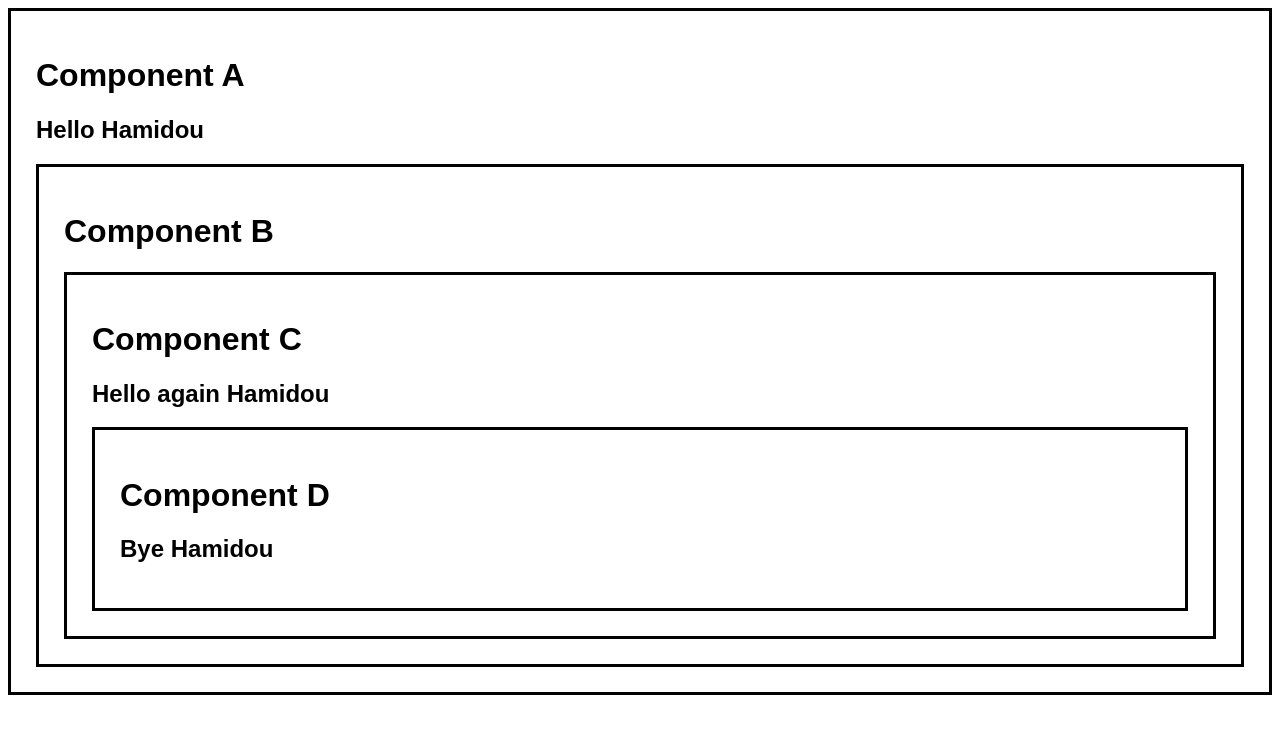
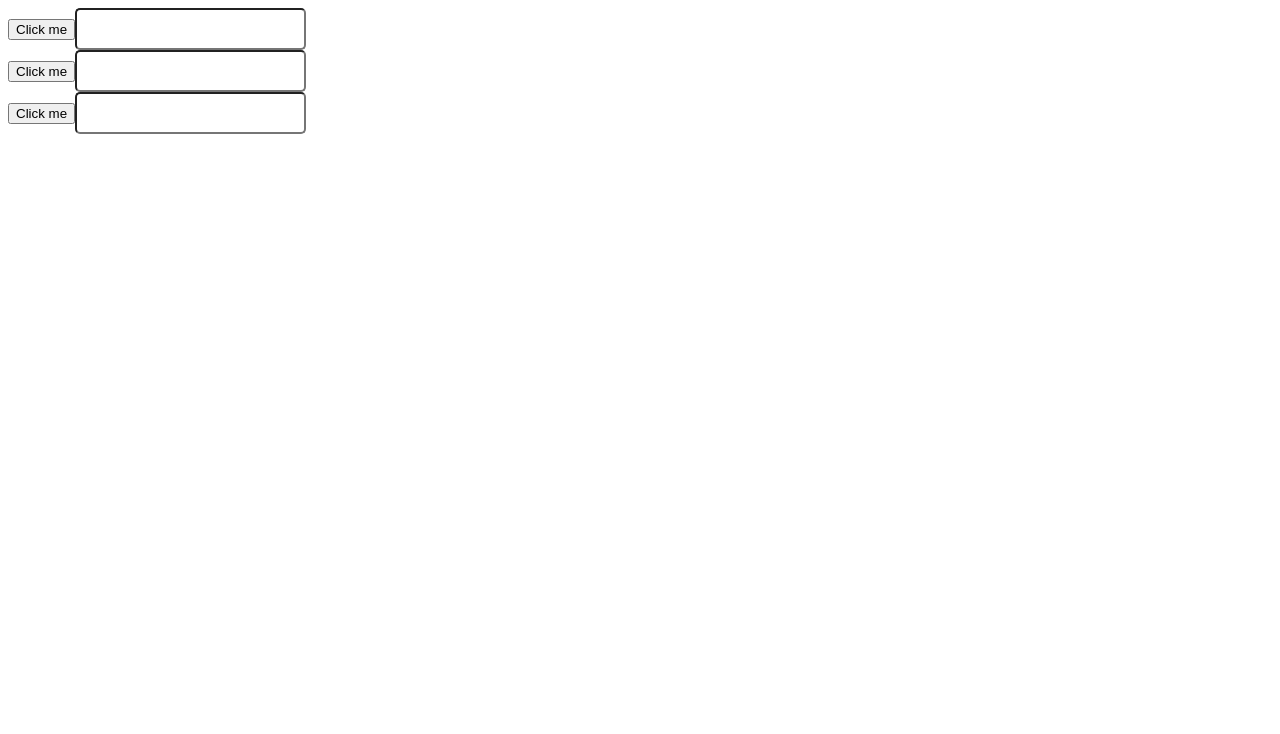
Before and after one commit to Hamidou-Woury-Ba/Learn-React, a React (Vite) app: page / in a window 1280 px wide. Shown: the top 734 px of the page. Built offline with nearby package versions, Linux system fonts and the light colour scheme.

Commit message:
Ajout de fichier MyUseRefComponent.jsx - utilisation du hook useRef()

```diff
--- a/src/App.jsx
+++ b/src/App.jsx
@@ -19,6 +19,7 @@ import ToDoList from "./ToDoList"
 import MyUseEffectComponent from "./MyUseEffectComponent"
 import DigitalClock from "./DigitalClock"
 import ComponentA from "./ComponentA"
+import MyUseRefComponent from "./MyUseRefComponent"
 
 
 /*React hook
@@ -50,7 +51,12 @@ import ComponentA from "./ComponentA"
 /*useContent()
   React Hook qui permet de partager des valeurs entre plusieurs niveaux de composants sans passer de props à travers chaque niveau
  */
-function App() {
+
+/*useRef()
+  Ne provoque pas de nouveau rendu lorsque sa valeur change.
+  Lorsque vous voulez qu’un composant se rappelle de certaines informations, mais que vous ne voulez pas que ces informations déclenchent de nouveaux rendus
+*/
+  function App() {
 
   /* List
   const fruits = [
@@ -77,7 +83,7 @@ function App() {
 
   return (
     <>
-      <ComponentA />
+      <MyUseRefComponent />
     </>
   )
 }
--- /dev/null
+++ b/src/MyUseRefComponent.jsx
@@ -0,0 +1,49 @@
+import React, {useState, useEffect, useRef} from "react";
+function MyUseRefComponent(){
+
+    const [number, setNumber] = useState(0)
+
+    const inputRef1 = useRef(null)
+    const inputRef2 = useRef(null)
+    const inputRef3 = useRef(null)
+
+    useEffect(() => {
+        console.log("COMPONENT RENDER")
+    })
+
+    const handleClick1 =  () => {
+        inputRef1.current.focus()
+        inputRef1.current.style.backgroundColor = "yellow"
+        inputRef2.current.style.backgroundColor = ""
+        inputRef3.current.style.backgroundColor = ""
+    }
+
+    const handleClick2 =  () => {
+        inputRef2.current.focus()
+        inputRef1.current.style.backgroundColor = ""
+        inputRef2.current.style.backgroundColor = "yellow"
+        inputRef3.current.style.backgroundColor = ""
+    }
+
+    const handleClick3 =  () => {
+        inputRef3.current.focus()
+        inputRef1.current.style.backgroundColor = ""
+        inputRef2.current.style.backgroundColor = ""
+        inputRef3.current.style.backgroundColor = "yellow"
+    }
+
+    return(
+        <div>
+            <button onClick={handleClick1}>Click me</button>
+            <input type="text" ref={inputRef1} /><br />
+
+            <button onClick={handleClick2}>Click me</button>
+            <input type="text" ref={inputRef2} /><br />
+
+            <button onClick={handleClick3}>Click me</button>
+            <input type="text" ref={inputRef3} />
+        </div>
+    )
+}
+
+export default MyUseRefComponent;
```
